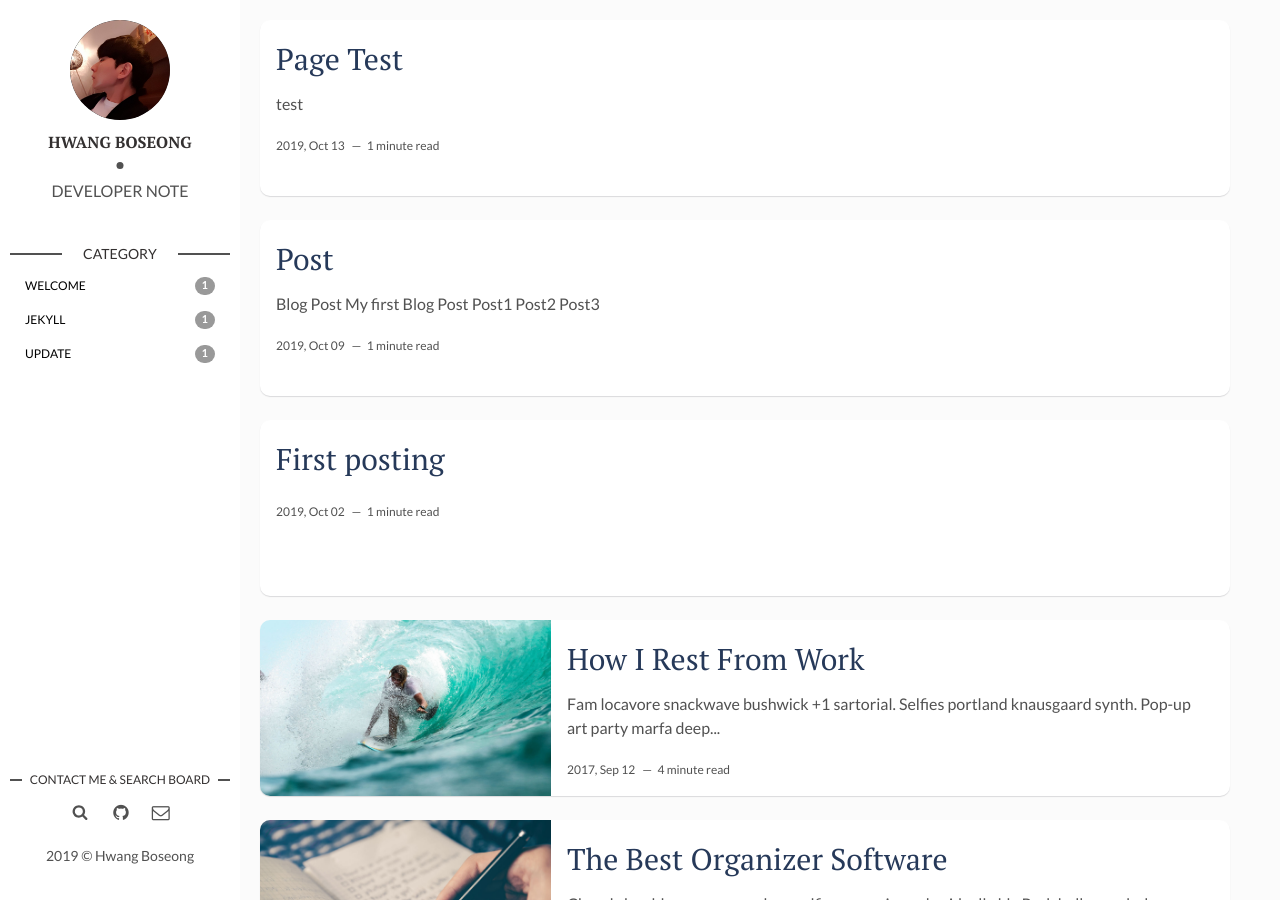
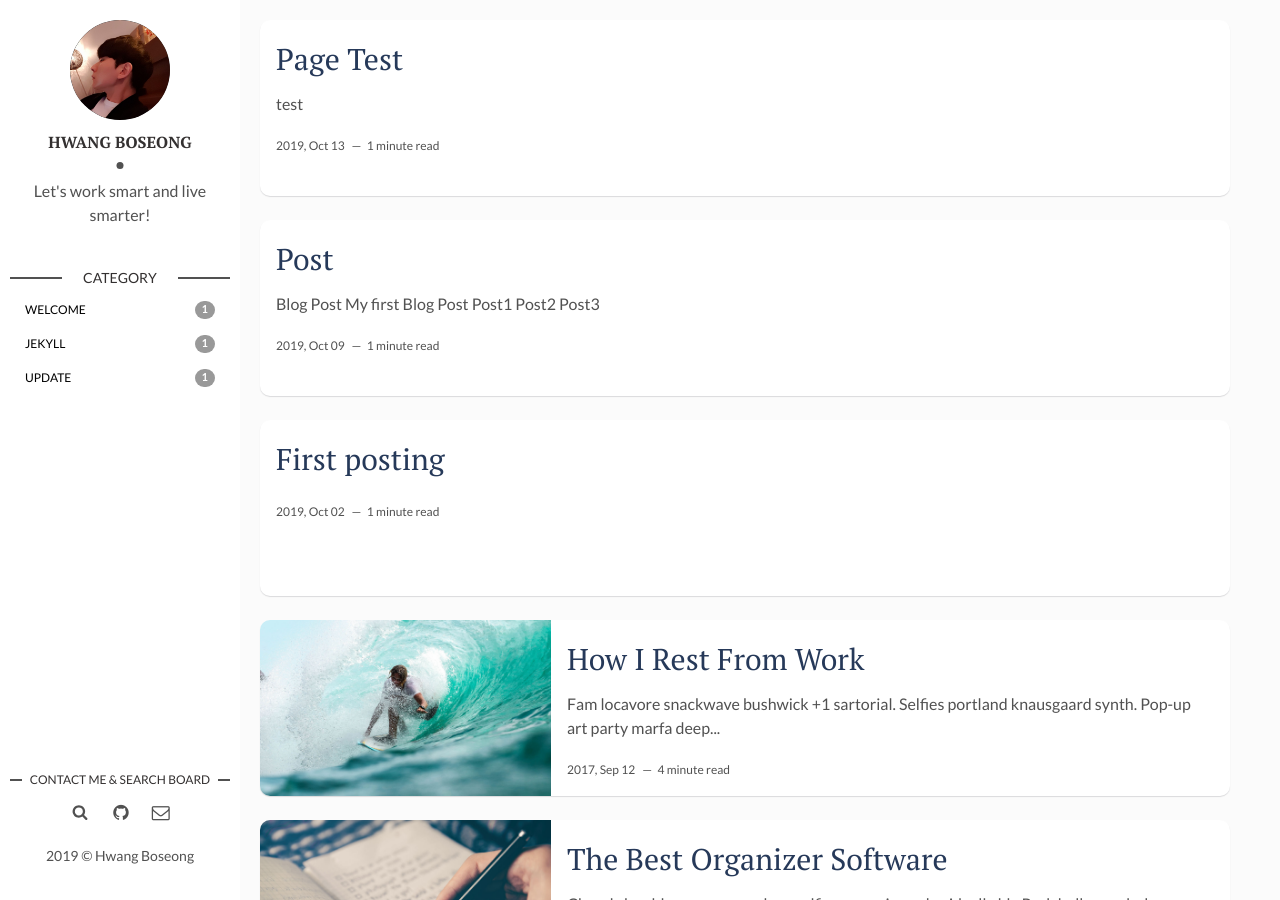
Before and after one commit to hboseong/hboseong.github.io, a Jekyll site: the page built from index.html, in a window 1280 px wide and 900 px high. Built offline with Jekyll 4.4.1, drawn with Linux system fonts in a browser that asks for light colours; the list of posts is cut into pages by our own code.

Commit message:
Update _config.yml

```diff
--- a/_config.yml
+++ b/_config.yml
@@ -1,4 +1,4 @@
-title: Let's work smart and live smarter!
+title: DEVELOPER NOTE
 description: > # this means to ignore newlines until "baseurl:"
   Write an awesome description for your new site here. You can edit this
   line in _config.yml. It will appear in your document head meta (for
@@ -11,7 +11,7 @@ site-twitter: #if your site has a twitter account, enter it here
 # Author Settings
 author: Hwang Boseong # add your name
 author-img: boseong_slide.jpg # add your photo
-about-author: DEVELOPER NOTE # add description
+about-author: Let's work smart and live smarter! # add description
 social-twitter: # add your Twitter handle
 social-facebook: # add your Facebook handle
 social-github: hboseong # add your Github handle
```
